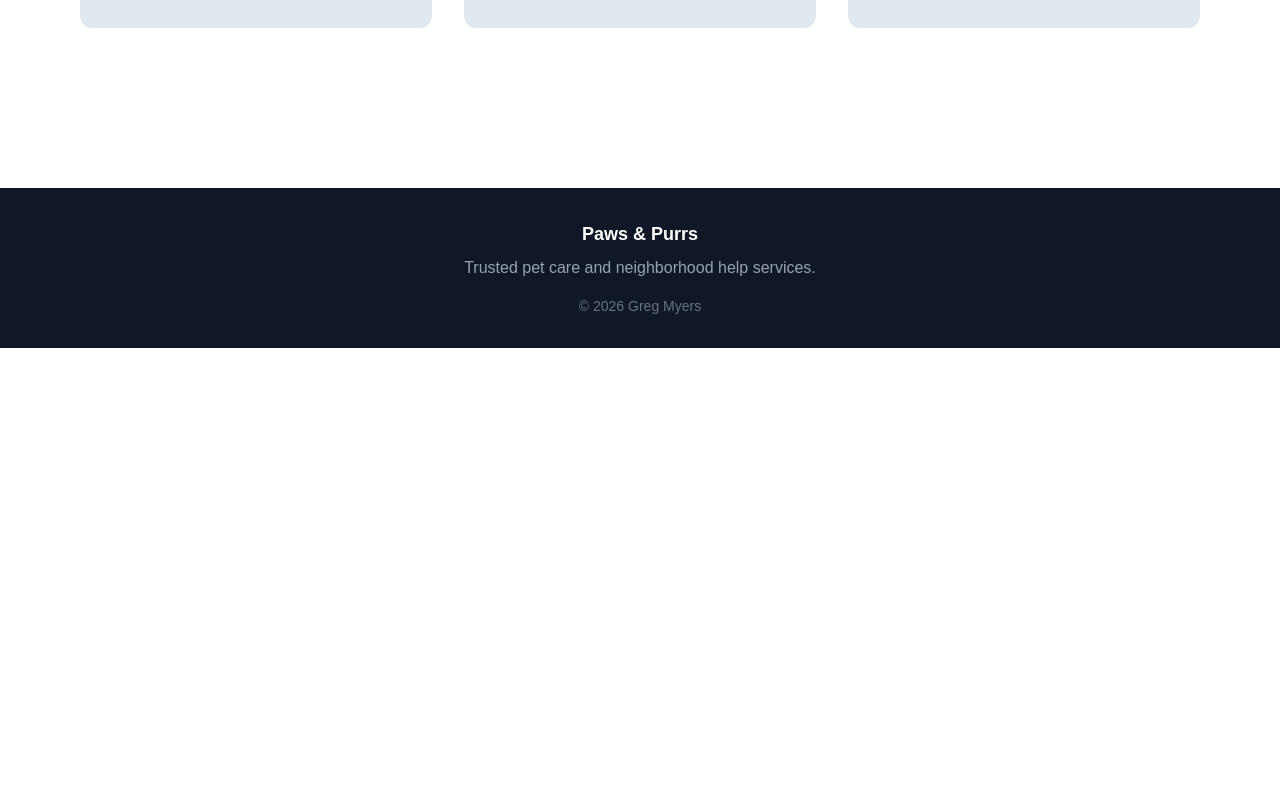
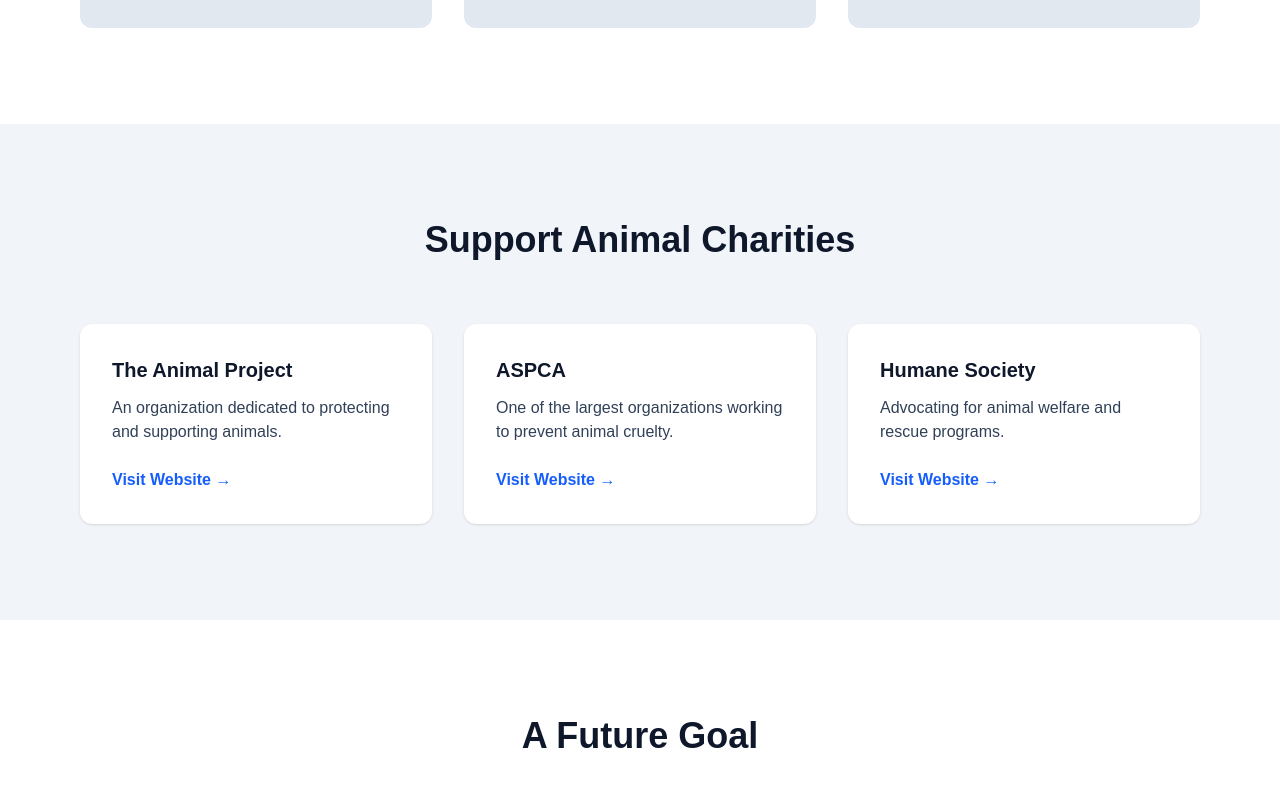
Before and after one commit to gregm24/paws-and-purrs, a Next.js app: page / in a window 1280 px wide. Shown: the part 4200-5000 px from the top of the page. Before the commit the page ends 4548 px from the top, so only its background shows below. Built offline with nearby package versions, Linux system fonts and the light colour scheme.

Commit message:
add charity and future sections to homepage

```diff
--- a/app/page.tsx
+++ b/app/page.tsx
@@ -4,11 +4,11 @@
 import Booking from "@/src/components/sections/Booking";
 import Reviews from "@/src/components/sections/Reviews";
 import Gallery from "@/src/components/sections/Gallery";
+import Charities from "@/src/components/sections/Charities";
+import Future from "@/src/components/sections/Future";
 
 /*
 Homepage
-
-Combines all sections of the website.
 */
 
 export default function Home() {
@@ -29,6 +29,10 @@
 
       <Gallery />
 
+      <Charities />
+
+      <Future />
+
     </main>
 
   );
```
